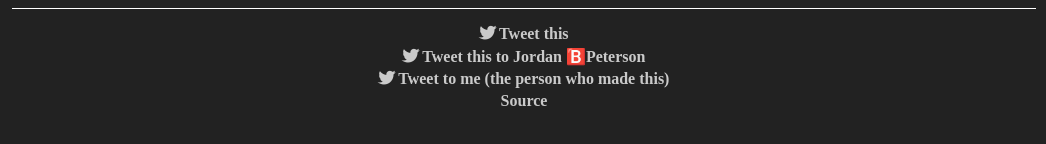
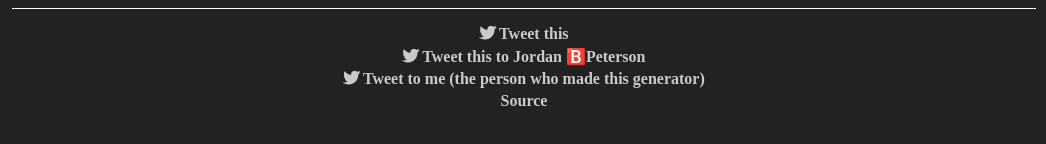
Before and after one commit to gsajith/peterson-generator, a plain HTML site: page index.html in a window 1280 px wide. Shown: the part 228-372 px from the top of the page, without its empty margins (116-1162 px from the left). Drawn offline with Linux system fonts and the light colour scheme.

Commit message:
Fix text

```diff
--- a/index.html
+++ b/index.html
@@ -34,7 +34,7 @@
   <div align="center" id="share-box">
   	<div class="share"><a id="share-general" href="http://twitter.com/share?text=Check out this article I found on http://gsajith.com/peterson-generator/&url=http://gsajith.com/peterson-generator/" onclick="javascript:window.open(this.href,'', 'menubar=no,toolbar=no,resizable=yes,scrollbars=yes,height=300,width=600');return false;"><i class="fab fa-twitter"></i> Tweet this</a></div>
   	<div class="share"><a id="share-peterson" href="tweet" onclick="javascript:window.open(this.href,'', 'menubar=no,toolbar=no,resizable=yes,scrollbars=yes,height=300,width=600');return false;"><i class="fab fa-twitter"></i> Tweet this to Jordan 🅱️Peterson</a></div>
-  	<div class="share"><a href="https://twitter.com/GothamNeedsMe" target="_blank"><i class="fab fa-twitter"></i> Tweet to me (the person who made this)</a></div>
+  	<div class="share"><a href="https://twitter.com/GothamNeedsMe" target="_blank"><i class="fab fa-twitter"></i> Tweet to me (the person who made this generator)</a></div>
   	<div class="share"><a href="https://np.reddit.com/r/starterpacks/comments/8k3l2m/jordan_peterson_conspiracy_theory_starterpack/" target="_blank">Source</a></div>
   </div>
 </body>
```
